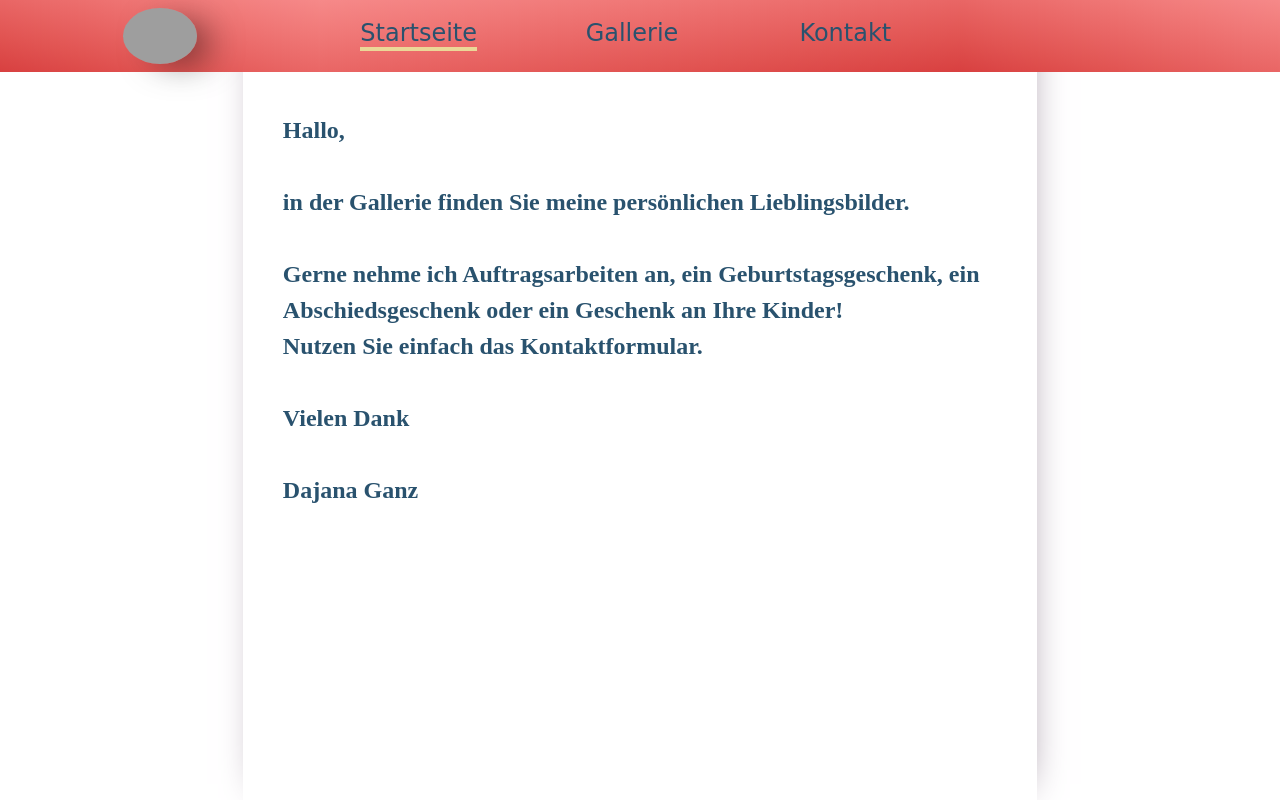
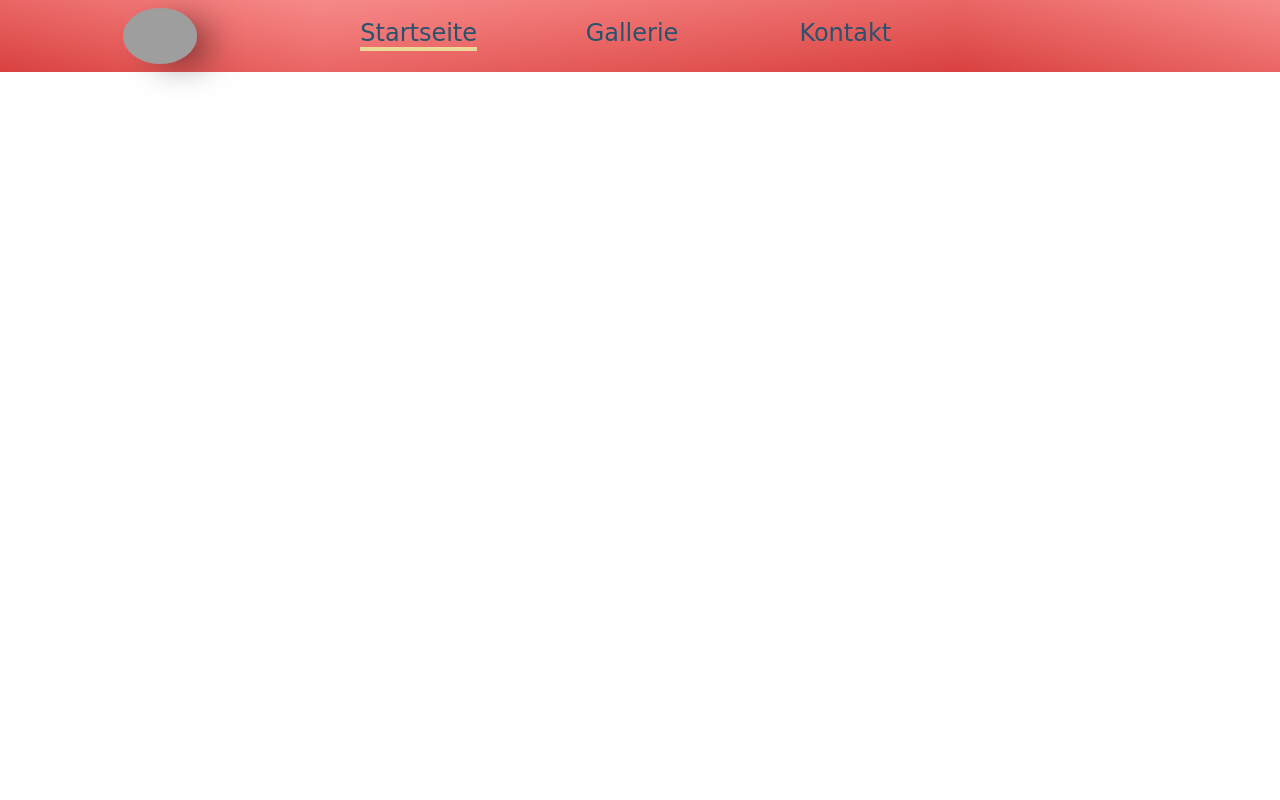
Before and after one commit to dajanart/dajanart, a React (Create React App) app: page /startseite in a window 1280 px wide. Built offline with nearby package versions, Linux system fonts and the light colour scheme; grey boxes are pictures that could not be loaded.

Commit message:
<redirect dajanart zu startseite>

```diff
--- a/src/App.js
+++ b/src/App.js
@@ -13,9 +13,9 @@ function App() {
       <div>
         <Switch>
           <Route path="/" exact>
-            <Redirect to="/startseite" />
+            <Redirect to="/dajanart" />
           </Route>
-          <Route path="/startseite">
+          <Route path="/dajanart">
             <Startseite />
           </Route>
           <Route path="/gallerie">
```
